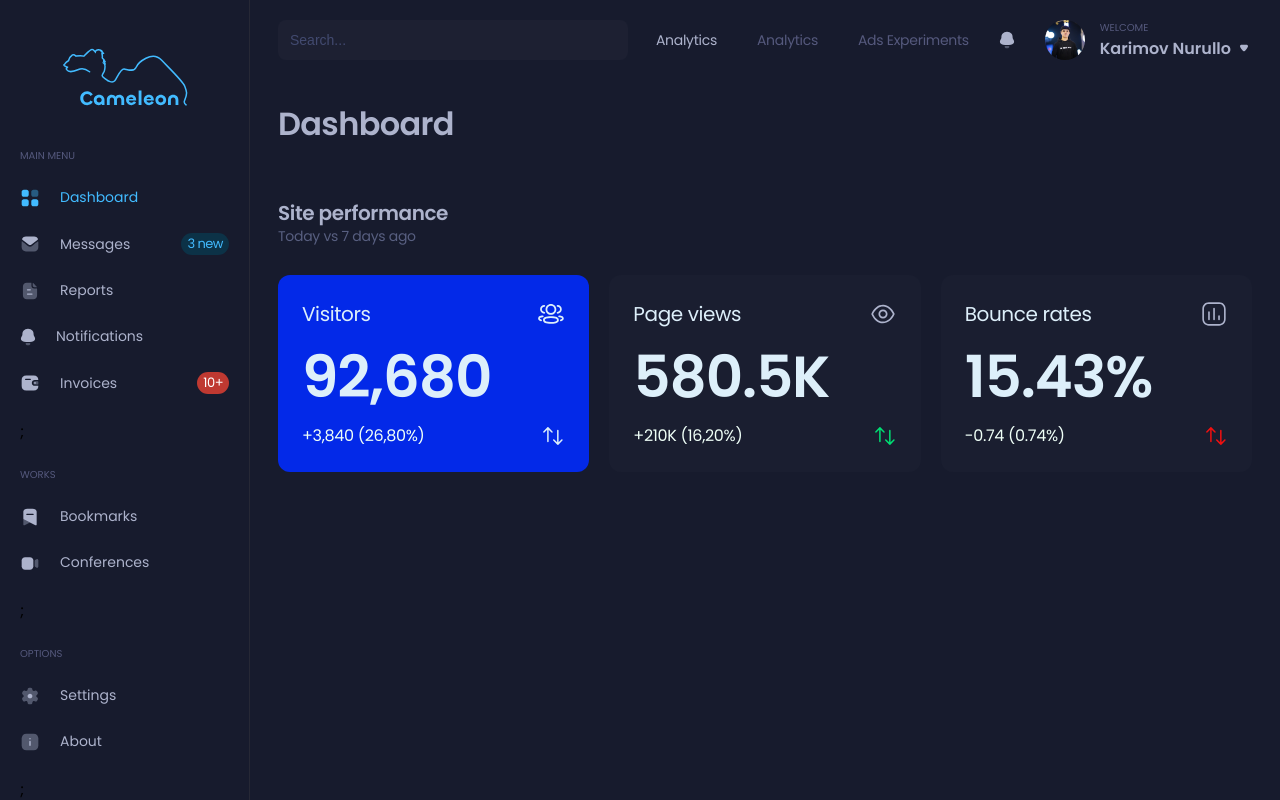
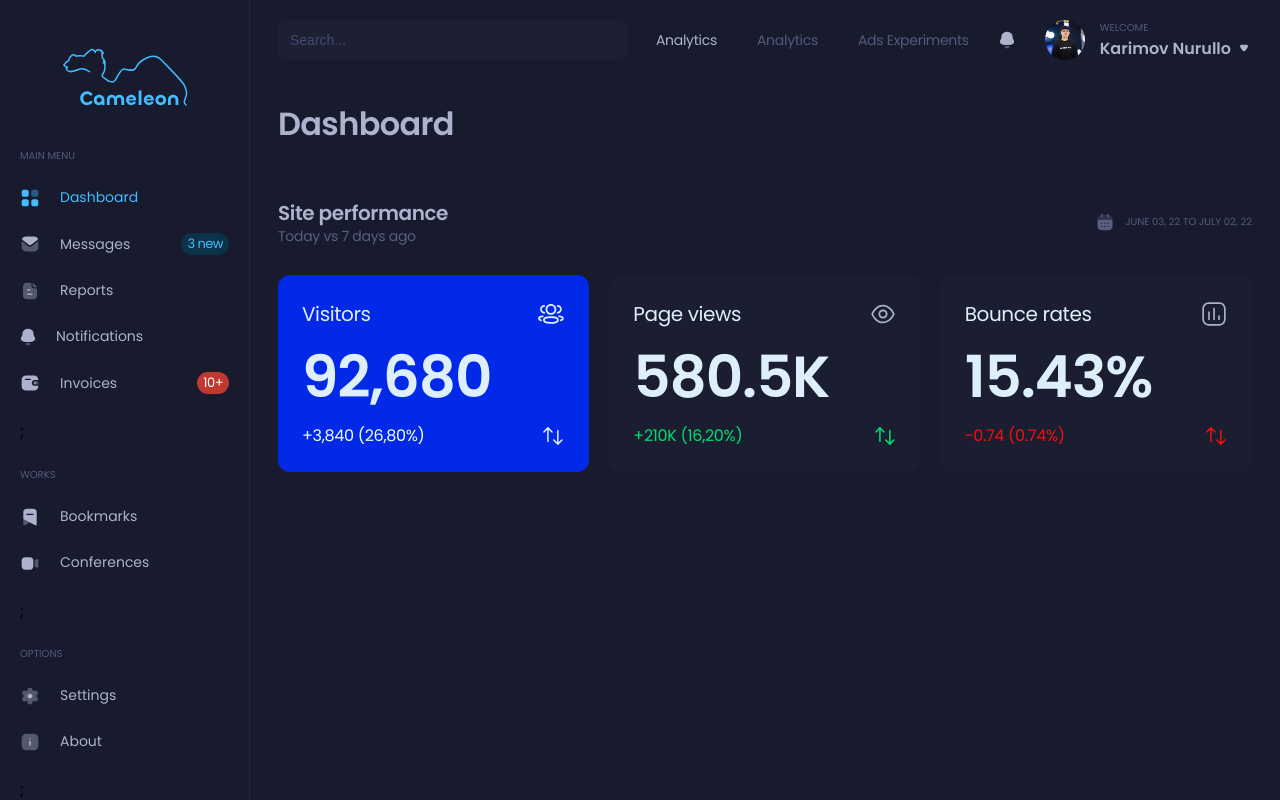
Before and after one commit to karimovnurullo/cameleon-dashboard, a React (Create React App) app: page / in a window 1280 px wide. Built offline with nearby package versions, Linux system fonts and the light colour scheme.

Commit message:
New commit

```diff
--- a/src/components/performance/performance.jsx
+++ b/src/components/performance/performance.jsx
@@ -7,6 +7,7 @@ import show from "../../photos/performance/show.svg";
 import networkGreen from "../../photos/performance/network-green.svg";
 import networkRed from "../../photos/performance/network-red.svg";
 import chart from "../../photos/performance/chart.svg";
+import calendar from "../../photos/performance/calendar.svg";
 
 import "./performance.scss";
 
@@ -22,8 +23,16 @@ class Performance extends Component {
     const { cards } = this.state;
     return (
       <div className="performance">
-        <h3 className="performance-title">Site performance</h3>
-        <p className="performance-subtitle">Today vs 7 days ago</p>
+        <div className="performance-top">
+          <div>
+            <h3 className="performance-title">Site performance</h3>
+            <p className="performance-subtitle">Today vs 7 days ago</p>
+          </div>
+          <div className="date">
+            <img src={calendar} alt="" />
+            <p>June 03, 22 to July 02, 22</p>
+          </div>
+        </div>
         <div className="performance-cards">
           {cards.map(({ name, nameImg, num, miniNum, img }) => (
             <Card name={name} nameImg={nameImg} num={num} miniNum={miniNum} img={img} />
--- a/src/components/performance/performance.scss
+++ b/src/components/performance/performance.scss
@@ -4,6 +4,25 @@
       font-size: 20px;
       letter-spacing: -0.02em;
       color: #ADB3CC;
+   }
+
+   &-top {
+      display: flex;
+      align-items: center;
+      justify-content: space-between;
+
+      .date {
+         display: flex;
+         align-items: center;
+         gap: 10px;
+
+         p {
+            font-size: 10px;
+            line-height: 12px;
+            text-transform: uppercase;
+            color: #55597D;
+         }
+      }
    }
 
    &-subtitle {
@@ -28,8 +47,13 @@
          display: flex;
          flex-direction: column;
          justify-content: space-between;
+         transition: all 0.2s;
 
          &.active {
+            background: #0329E8;
+         }
+
+         &:hover {
             background: #0329E8;
          }
 
@@ -66,6 +90,22 @@
          &:first-child {
             background: #0329E8;
          }
+
+         &:nth-child(2) {
+            .bottom-part {
+               h3 {
+                  color: #00DE73;
+               }
+            }
+         }
+
+         &:nth-child(3) {
+            .bottom-part {
+               h3 {
+                  color: #F21010;
+               }
+            }
+         }
       }
 
    }
```
Also changed, not shown: src/photos/performance/calendar.svg (added).
